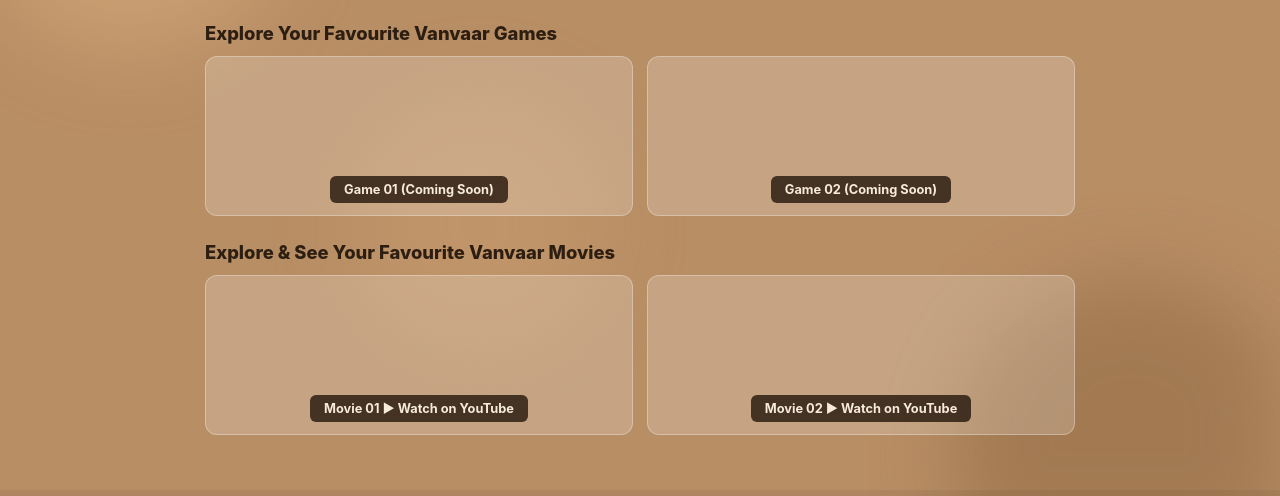
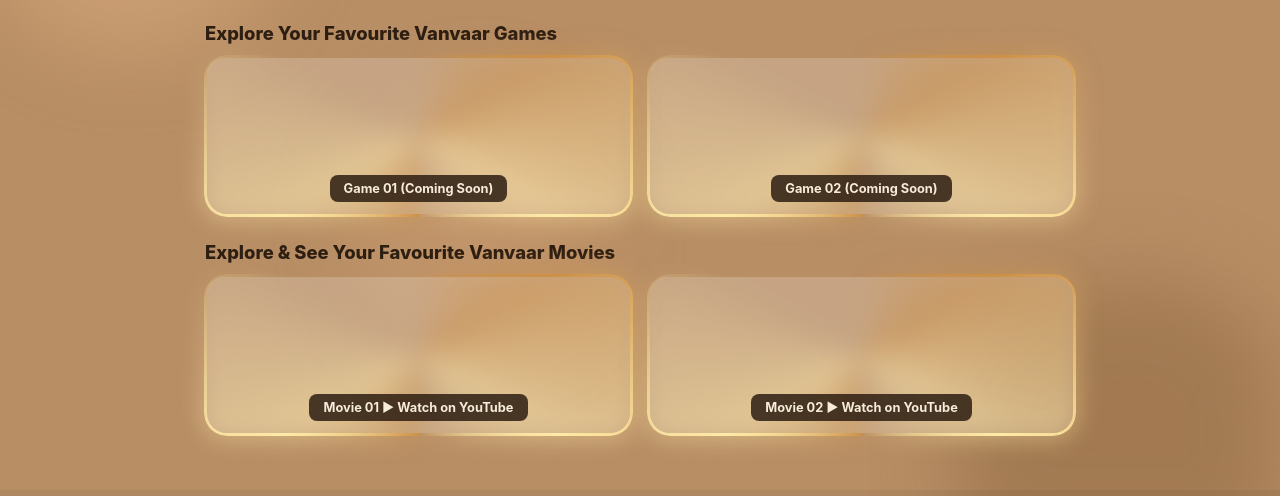
Before and after one commit to vanvaar/vanvaar.github.io, a plain HTML site: page index.html in a window 1280 px wide. Shown: the part 251-747 px from the top of the page. Drawn offline with Linux system fonts and the light colour scheme.

Commit message:
Enhance styles with neon effects and layout adjustments
Added a custom property for neon angle and updated styles for various elements including cards and backgrounds.

```diff
--- a/style.css
+++ b/style.css
@@ -1,3 +1,9 @@
+@property --neon-angle {
+    syntax: '<angle>';
+    initial-value: 0deg;
+    inherits: false;
+}
+
 * {
     box-sizing: border-box;
     margin: 0;
@@ -15,7 +21,7 @@
     color: #2D1E12;
 }
 
-/* Liquid Gel Illusion Background */
+/* Dynamic Gel Illusion Background */
 .gel-background {
     position: fixed;
     top: 0;
@@ -109,7 +115,7 @@
     z-index: 2;
 }
 
-/* Continuous Slow Animate VANVAAR 3D Text */
+/* Continuous 3D Text Animation */
 .depth-text-wrapper {
     perspective: 800px;
     display: flex;
@@ -190,13 +196,12 @@
 .grid {
     display: grid;
     grid-template-columns: repeat(auto-fit, minmax(240px, 1fr));
-    gap: 14px;
+    gap: 16px;
 }
 
 .card {
     background: rgba(255, 255, 255, 0.2);
-    border: 1px solid rgba(255, 255, 255, 0.3);
-    border-radius: 12px;
+    border-radius: 20px;
     height: 160px;
     display: flex;
     align-items: flex-end;
@@ -204,21 +209,80 @@
     padding: 12px;
 }
 
+.profile-card {
+    background: rgba(255, 255, 255, 0.2);
+    border-radius: 20px;
+    padding: 20px;
+    margin-top: 15px;
+}
+
+/* Originkit Animated Neon Glow Border */
+.neon-card {
+    position: relative;
+    border: 2px solid transparent;
+    background-clip: padding-box;
+    isolation: isolate;
+}
+
+.neon-card::before {
+    content: '';
+    position: absolute;
+    inset: -3px;
+    border-radius: 23px;
+    padding: 3px;
+    background: conic-gradient(
+        from var(--neon-angle),
+        #CC9149 0deg,
+        #FFEAA7 60deg,
+        transparent 120deg,
+        transparent 180deg,
+        #CC9149 240deg,
+        #FFEAA7 300deg,
+        transparent 360deg
+    );
+    -webkit-mask: linear-gradient(#fff 0 0) content-box, linear-gradient(#fff 0 0);
+    -webkit-mask-composite: xor;
+    mask-composite: exclude;
+    z-index: -1;
+    animation: rotateNeon 10s linear infinite;
+    pointer-events: none;
+}
+
+.neon-card::after {
+    content: '';
+    position: absolute;
+    inset: -6px;
+    border-radius: 24px;
+    background: conic-gradient(
+        from var(--neon-angle),
+        rgba(204, 145, 73, 0.6) 0deg,
+        rgba(255, 234, 167, 0.6) 60deg,
+        transparent 120deg,
+        transparent 180deg,
+        rgba(204, 145, 73, 0.6) 240deg,
+        rgba(255, 234, 167, 0.6) 300deg,
+        transparent 360deg
+    );
+    filter: blur(12px);
+    z-index: -2;
+    animation: rotateNeon 10s linear infinite;
+    opacity: 0.8;
+    pointer-events: none;
+}
+
+@keyframes rotateNeon {
+    to {
+        --neon-angle: 360deg;
+    }
+}
+
 .card-tag {
     background: rgba(45, 30, 18, 0.85);
     color: #f7ebd9;
     padding: 6px 14px;
-    border-radius: 6px;
+    border-radius: 8px;
     font-size: 0.8rem;
     font-weight: 700;
-}
-
-.profile-card {
-    background: rgba(255, 255, 255, 0.2);
-    border: 1px solid rgba(255, 255, 255, 0.3);
-    border-radius: 12px;
-    padding: 20px;
-    margin-top: 15px;
 }
 
 footer {
@@ -241,7 +305,6 @@
     font-weight: 700;
 }
 
-/* Social Media Handles Styling */
 .social-icons {
     display: flex;
     justify-content: center;
@@ -285,7 +348,7 @@
     color: #4A3320;
 }
 
-/* Bottom Bar SVG Fixed Integration */
+/* Bottom Navigation Bar */
 .bottom-nav {
     position: fixed;
     bottom: 0;
```
